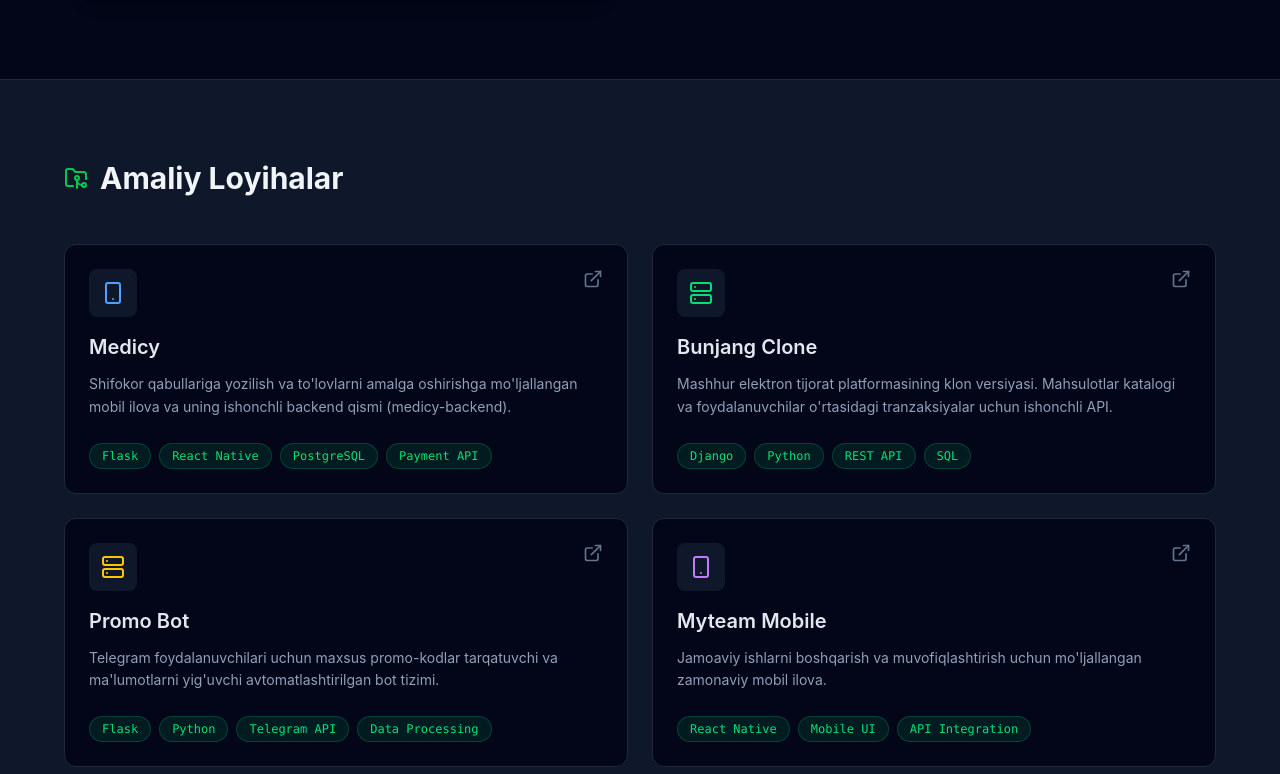
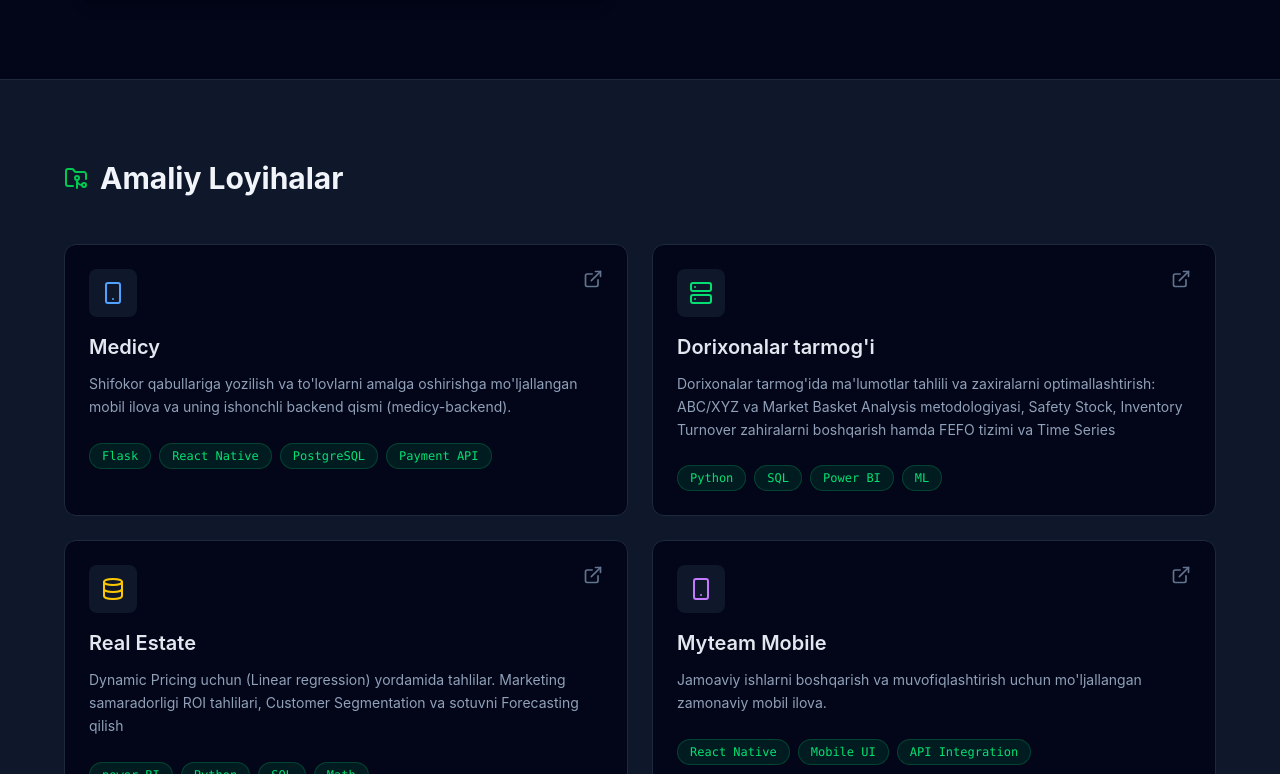
Before and after one commit to kamalovicdev-sys/Portfolio, a React (Vite) app: page / in a window 1280 px wide. Shown: the part 2026-2800 px from the top of the page. Built offline with nearby package versions, Linux system fonts and the light colour scheme.

Commit message:
Modify project details in Projects.jsx
Updated project entries with new titles, descriptions, and technologies.

```diff
--- a/src/components/Projects.jsx
+++ b/src/components/Projects.jsx
@@ -1,5 +1,5 @@
 import { motion } from 'framer-motion';
-import { FolderGit2, ExternalLink, Smartphone, Server } from 'lucide-react';
+import {FolderGit2, ExternalLink, Smartphone, Server, Database} from 'lucide-react';
 
 const projects = [
   {
@@ -9,16 +9,18 @@
     icon: <Smartphone className="text-blue-400" size={24} />
   },
   {
-    title: "Bunjang Clone",
-    description: "Mashhur elektron tijorat platformasining klon versiyasi. Mahsulotlar katalogi va foydalanuvchilar o'rtasidagi tranzaksiyalar uchun ishonchli API.",
-    tech: ["Django", "Python", "REST API", "SQL"],
+    title: "Dorixonalar tarmog'i  ",
+    description: "Dorixonalar tarmog'ida ma'lumotlar tahlili va zaxiralarni optimallashtirish: ABC/XYZ va Market Basket Analysis metodologiyasi, Safety Stock, Inventory Turnover zahiralarni boshqarish hamda FEFO tizimi va Time Series",
+
+
+    tech: ["Python", "SQL", "Power BI", "ML"],
     icon: <Server className="text-green-400" size={24} />
   },
   {
-    title: "Promo Bot",
-    description: "Telegram foydalanuvchilari uchun maxsus promo-kodlar tarqatuvchi va ma'lumotlarni yig'uvchi avtomatlashtirilgan bot tizimi.",
-    tech: ["Flask", "Python", "Telegram API", "Data Processing"],
-    icon: <Server className="text-yellow-400" size={24} />
+    title: "Real Estate",
+    description: "Dynamic Pricing uchun (Linear regression) yordamida tahlilar. Marketing samaradorligi ROI tahlilari, Customer Segmentation va sotuvni Forecasting qilish",
+    tech: ["power BI", "Python", "SQL", "Math"],
+    icon: <Database className="text-yellow-400" size={24} />
   },
   {
     title: "Myteam Mobile",
```
